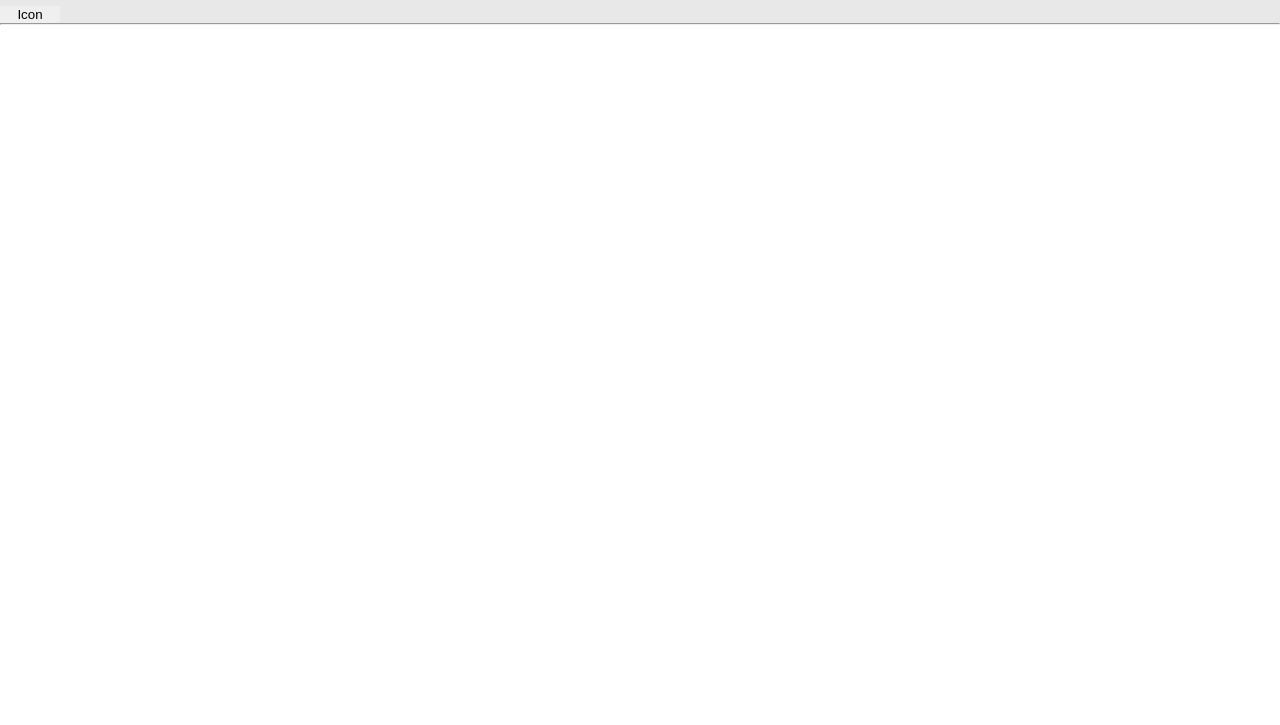
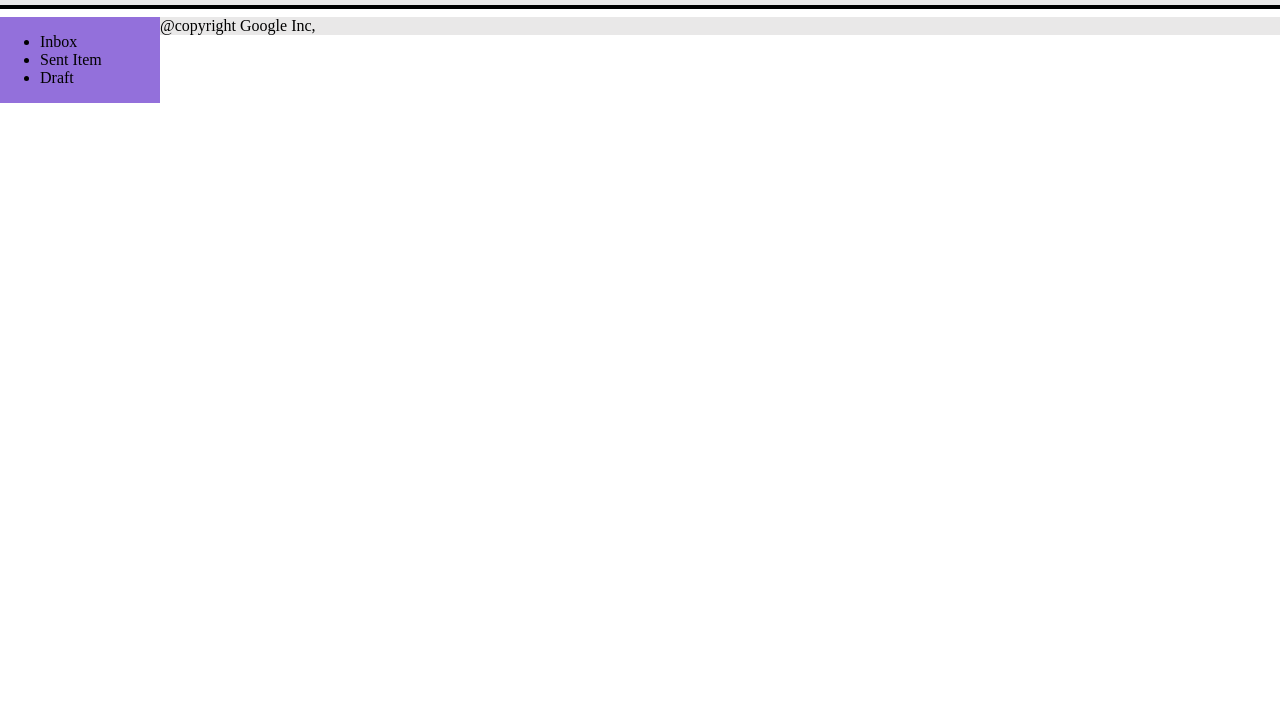
Before and after one commit to hammadhassan/Gmail_Inbox, a plain HTML site: page index.html in a window 1280 px wide. Shown: the part 75-800 px from the top of the page. Drawn offline with Linux system fonts and the light colour scheme.

Commit message:
let panel

```diff
--- a/index.html
+++ b/index.html
@@ -20,5 +20,15 @@
         </div>
     </header>
     <hr />
+        <div class="leftpanel">
+            <ul>
+                <li><span>Inbox</span></li>
+                <li><span>Sent Item</span></li>
+                <li><span>Draft</span></li>
+            </ul>
+        </div>
+        <footer>
+            <div class="cright">@copyright Google Inc,</div>
+        </footer>
 </body>
 </html>
--- a/style.css
+++ b/style.css
@@ -32,7 +32,7 @@
 
  }
  hr {
-     margin: 0 auto;
+    border: 2px solid black;
  }
  .button {
     background-color: : rgba( 0, 0, 0, 0) -moa-linear-gradient(center top , #4387fd, #4683ea) repeat scroll 0 0;
@@ -40,9 +40,22 @@
     border-bottom-left-radius: 0;
     border-top-left-radius: 0;
     box-sizing: border-box;
-    height: 30ox;
-    margin: 0;
+    height: 36px;
+    margin: -62px -148px;
     outline: medium none;
     padding: 0;
-    width: 60px
+    width: 60px;
+    float: right;
  }
+ .leftpanel {
+     float: left;
+     background-color: mediumpurple;
+     height: 100%;
+     width: 160px;
+     max-width: 400px;
+ }
+.cright {
+    width: 100%;
+    background-color: #E9E8E8;
+    z-index: 1000;
+}
```
